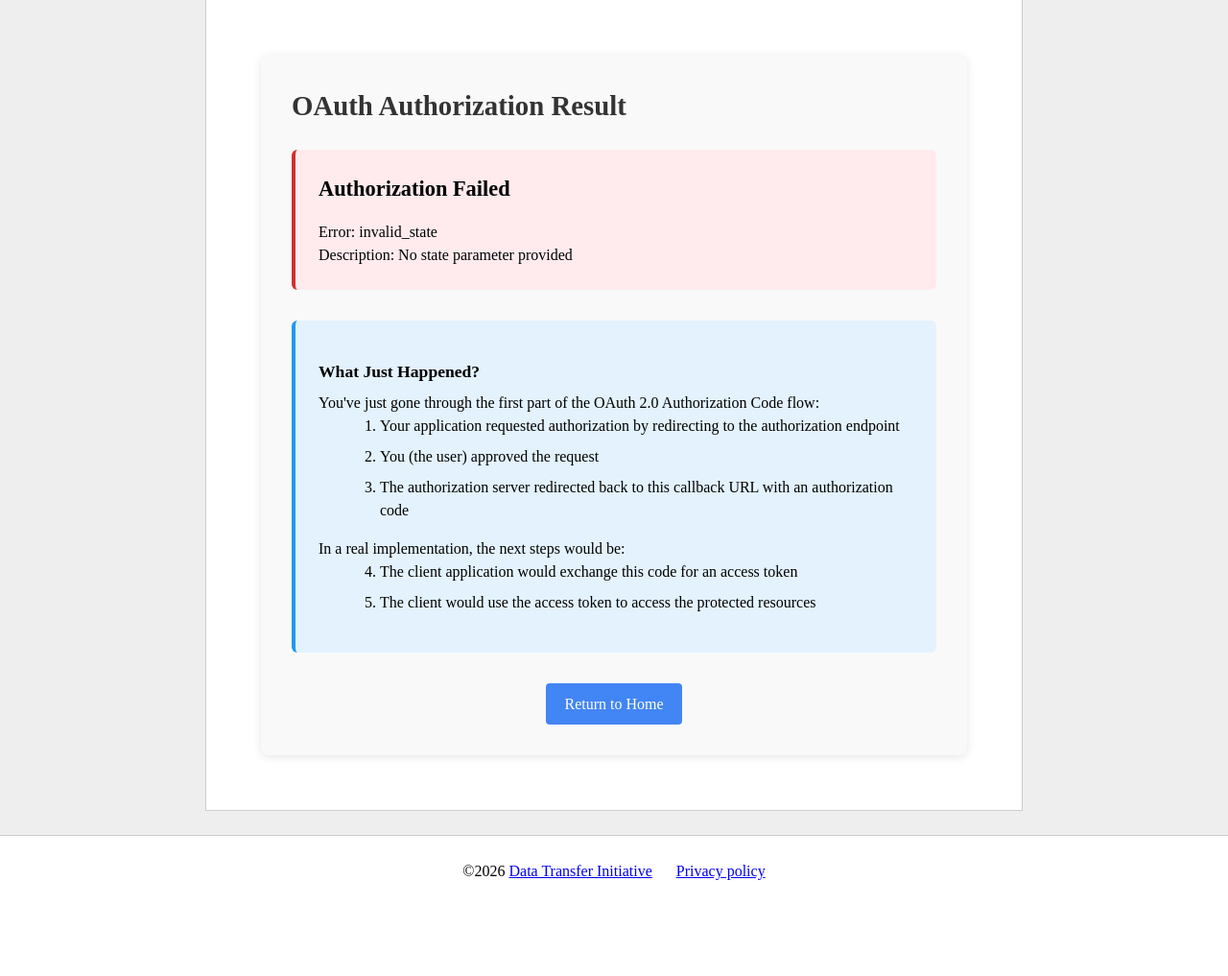
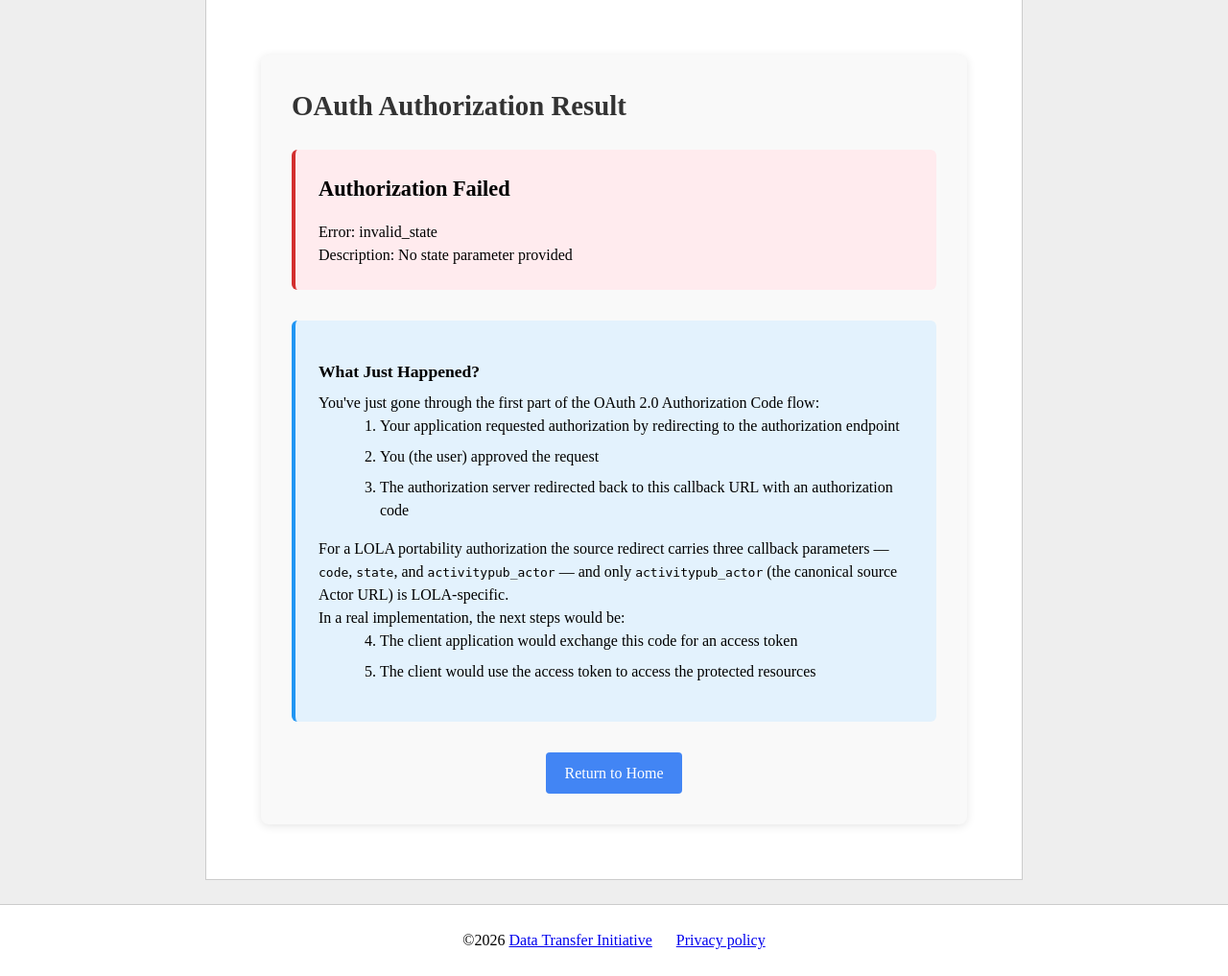
Before and after one commit to dtinit/activity-pub-testbed, a Django app: page /callback in a window 1280 px wide. Shown: the part 101-1118 px from the top of the page at 96% size. Before the commit the page ends 1018 px from the top, so only its background shows below. Run offline with Django 5.2, Linux system fonts and the light colour scheme; style sheets or scripts are compiled from the project's sources; parts of the project's set-up code (start-up, migrations or seed data) failed here and were passed over; some libraries are stand-ins or nearby versions.

Commit message:
making oauth_callback.html displays activitypub_actor

```diff
--- a/testbed/core/templates/oauth_callback.html
+++ b/testbed/core/templates/oauth_callback.html
@@ -29,6 +29,14 @@
         <pre class="state">{{ state }}</pre>
         <p class="state-note">The state parameter helps prevent CSRF attacks and should be verified by the client.</p>
       </div>
+
+      {% if activitypub_actor %}
+      <div class="actor-container">
+        <h3>Source Actor (LOLA §5.3):</h3>
+        <pre class="actor">{{ activitypub_actor }}</pre>
+        <p class="actor-note">The canonical source Actor URL. Per LOLA §5.3 the destination MUST treat this as authoritative for the migration, even if it differs from the source the user originally entered.</p>
+      </div>
+      {% endif %}
     </div>
     {% endif %}
 
@@ -44,6 +52,12 @@
       </ol>
 
       <p>
+        For a LOLA portability authorization the source redirect carries three callback parameters —
+        <code>code</code>, <code>state</code>, and <code>activitypub_actor</code> — and only
+        <code>activitypub_actor</code> (the canonical source Actor URL) is LOLA-specific.
+      </p>
+
+      <p>
         In a real implementation, the next steps would be:
       </p>
       <ol start="4">
@@ -54,7 +68,7 @@
 
     <div class="callback-actions">
       {% if code and not error %}
-      <a href="{% url 'test-oauth-token' %}?code={{ code }}&state={{ state }}" class="btn btn-primary">
+      <a href="{% url 'test-oauth-token' %}?code={{ code }}&state={{ state }}{% if activitypub_actor %}&activitypub_actor={{ activitypub_actor|urlencode }}{% endif %}" class="btn btn-primary">
         Exchange Code for Token →
       </a>
       {% endif %}
```
